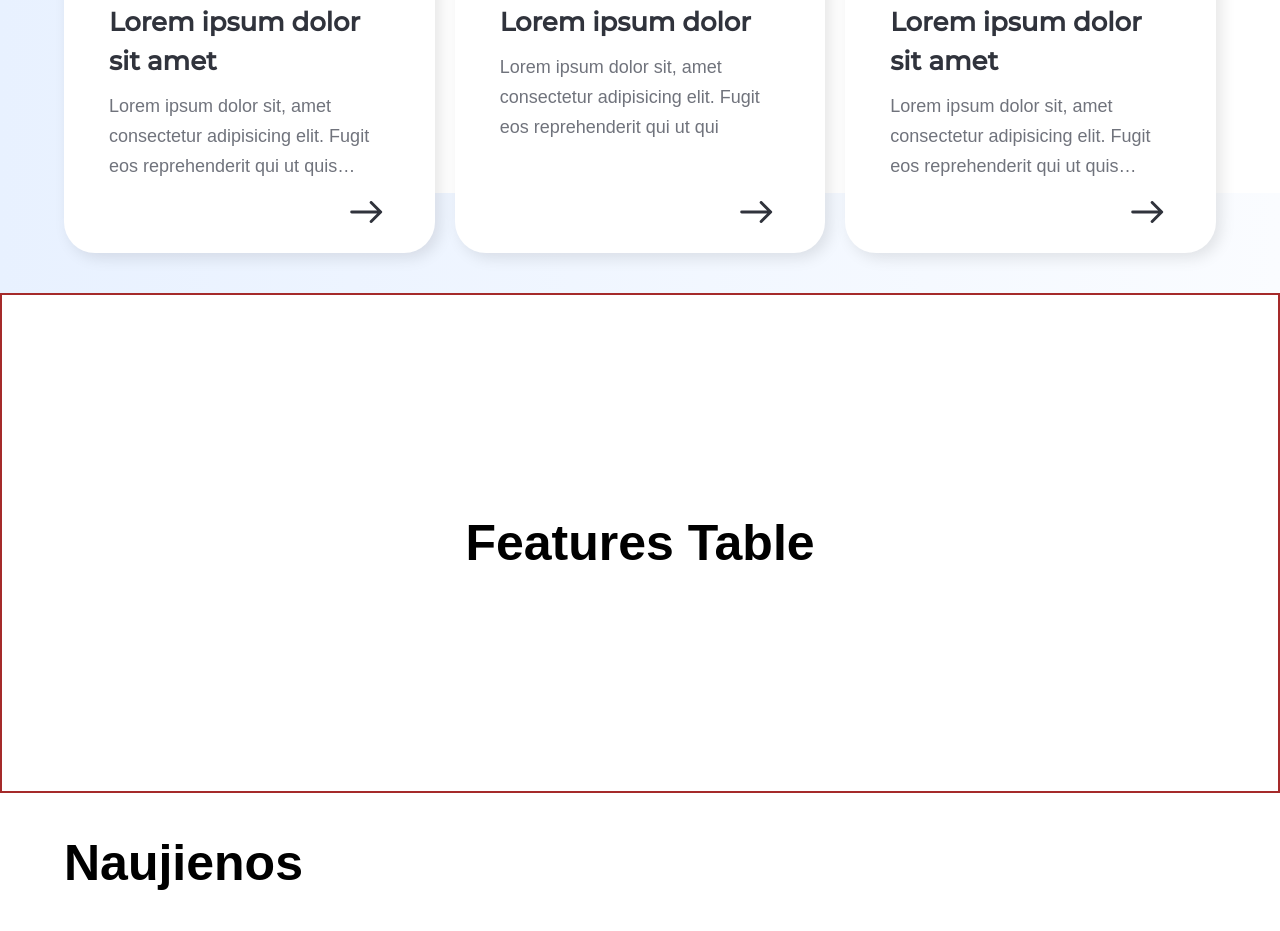
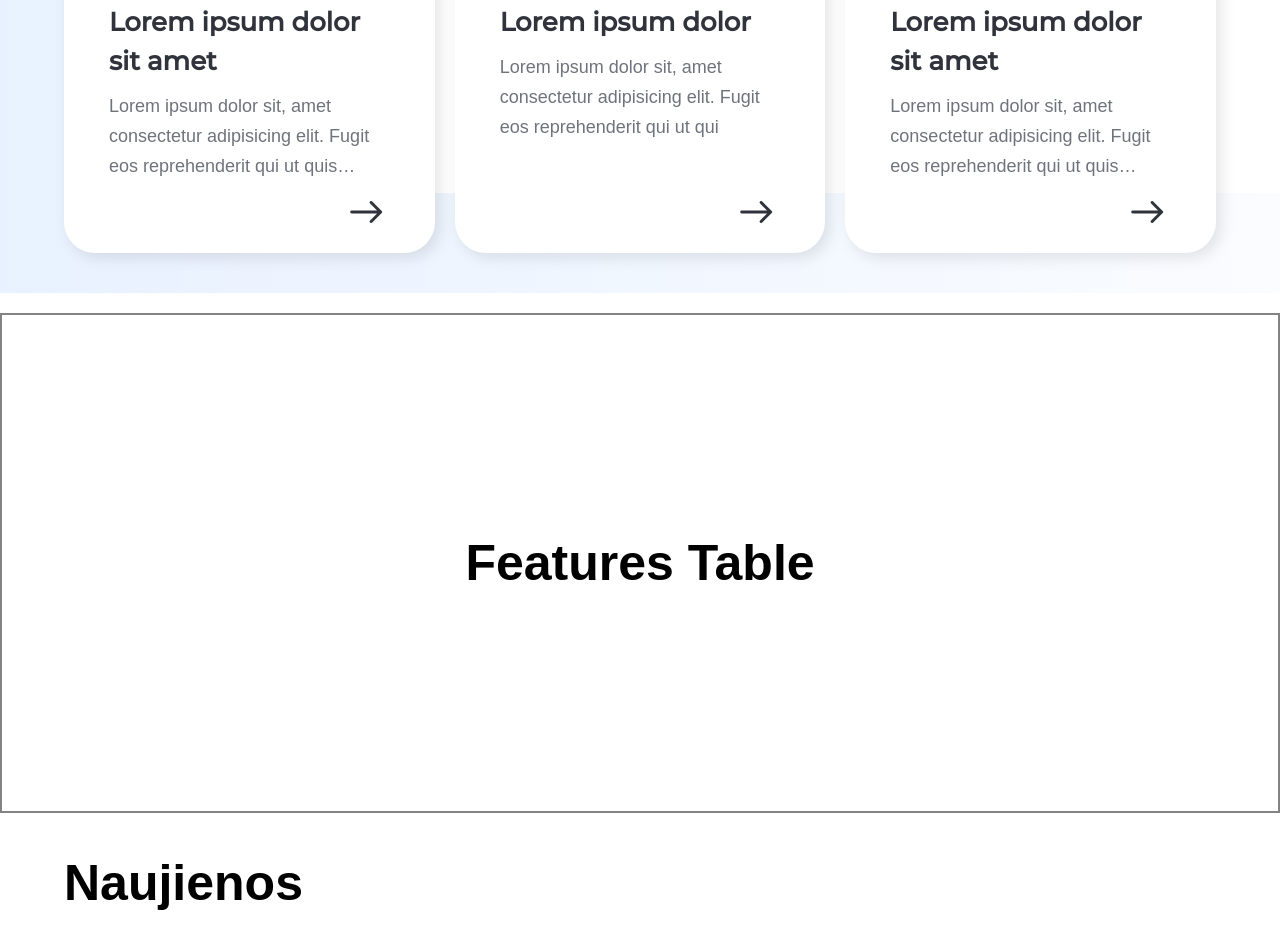
Before and after one commit to ramunasnognys/mediapark-assignment, a website built with webpack: page src/index.html in a window 1280 px wide. Shown: the part 692-1623 px from the top of the page. Built offline with nearby package versions, Linux system fonts and the light colour scheme.

Commit message:
small update

```diff
--- a/src/styles/utilities/_utility.scss
+++ b/src/styles/utilities/_utility.scss
@@ -25,7 +25,8 @@
   display: grid;
   place-items: center;
   height: 50rem;
-  border: 2px solid brown;
+  border: 2px solid rgb(131, 131, 131);
+  margin: 2rem 0;
 }
 
 .container {
```
Also changed, not shown: dist/main.css, 1 other file.
